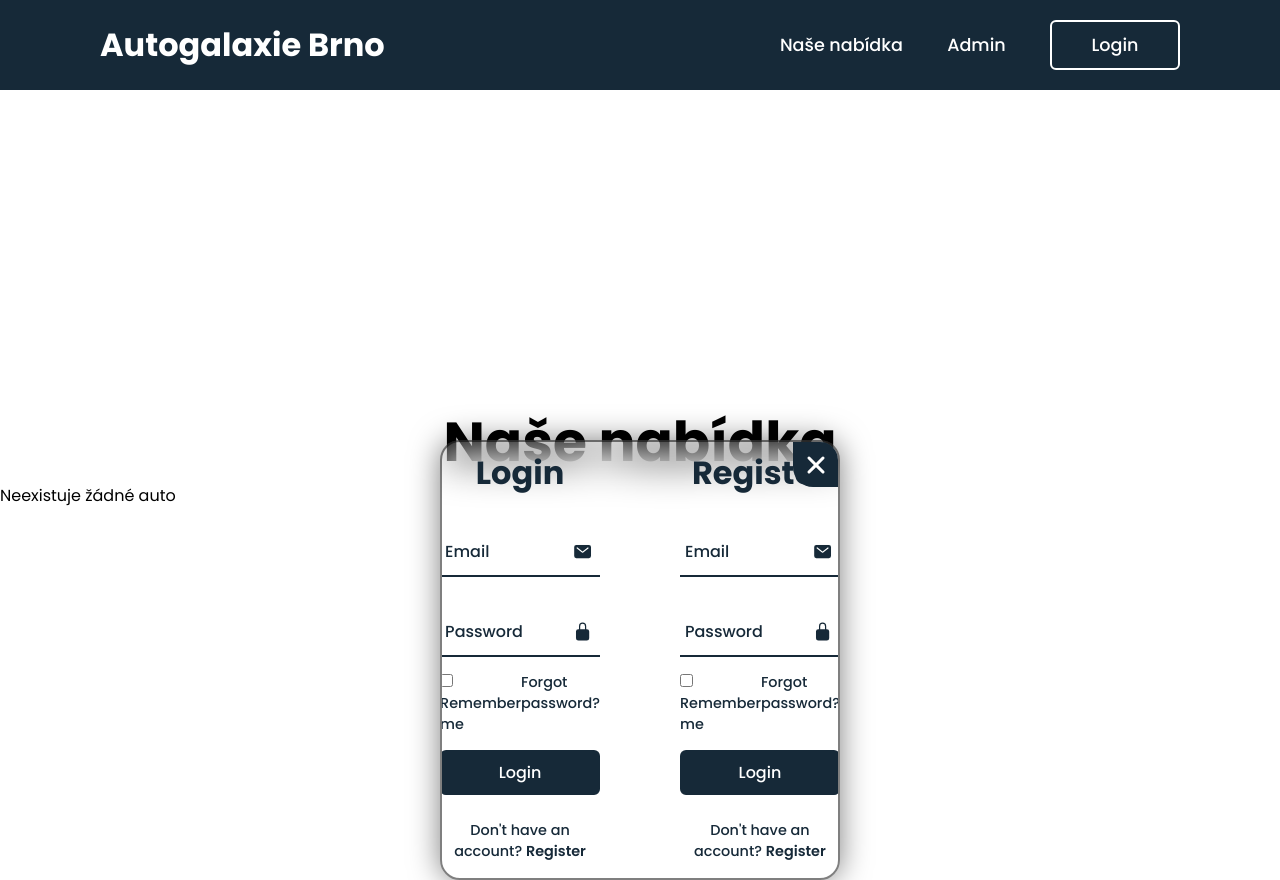
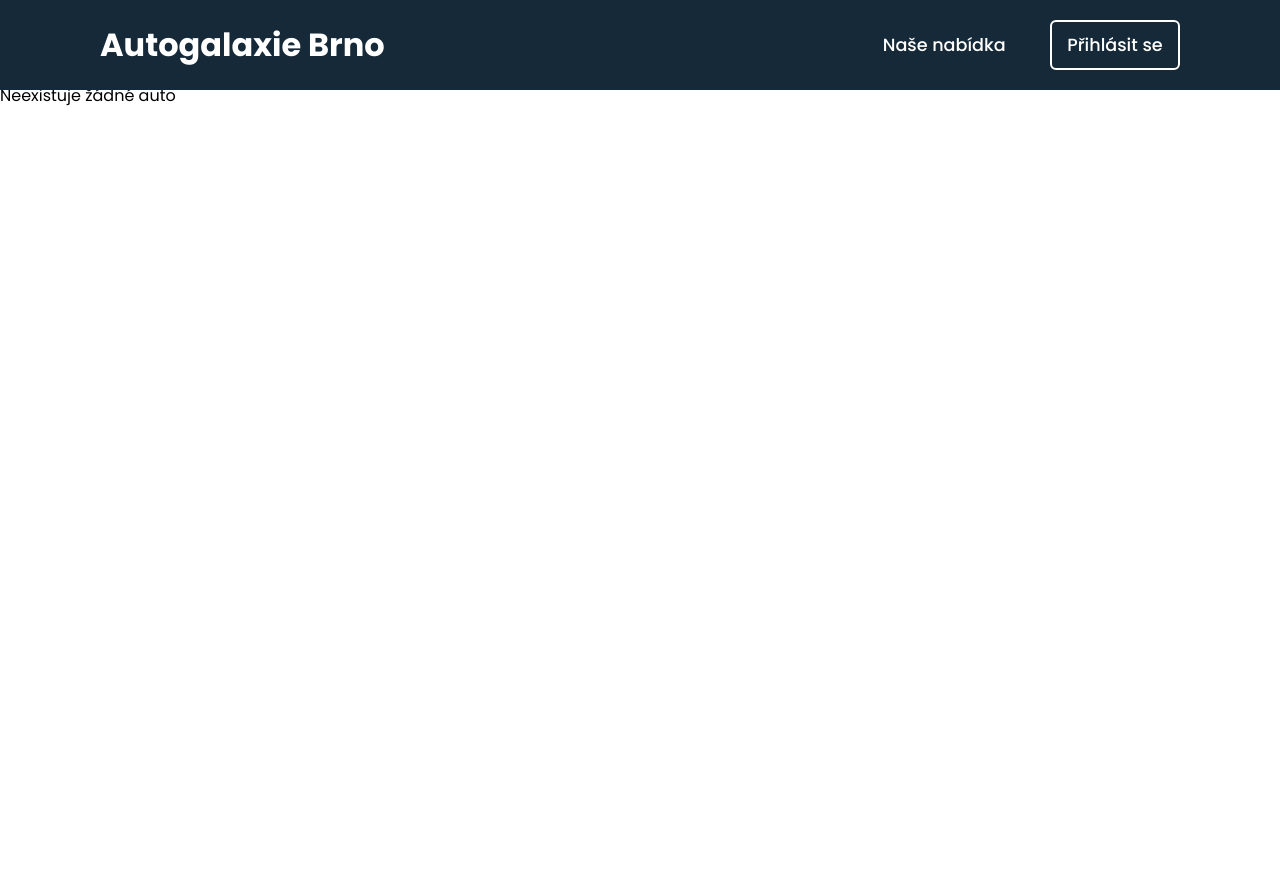
Before and after one commit to jablko3000/carsite, a Django app: page / in a window 1280 px wide. After the commit the page ends 106 px from the top, so only its background shows below. Run offline with Django 4.2, Linux system fonts and the light colour scheme; data that the repository does not hold is empty; some libraries are stand-ins or nearby versions.

Commit message:
Updated navbar, login/logout/register forms

```diff
--- a/auta/models.py
+++ b/auta/models.py
@@ -6,6 +6,7 @@
     model = models.CharField(max_length = 200)
     rok_vyroby = models.IntegerField(validators=[MinValueValidator(1880), MaxValueValidator(2050)])
     cena = models.IntegerField(validators=[MinValueValidator(0)])
+    img = models.CharField(max_length = 200)
     def __str__(self):
         return f"Auto značky {self.znacka}, modelu {self.model}, z roku {self.rok_vyroby}"
 
--- a/auta/static/auta/homepage.css
+++ b/auta/static/auta/homepage.css
@@ -1,18 +1,11 @@
-body{
-  overflow-x: hidden;
-  overflow-y: auto;
-}
-
 .main_content{
   width: 100%;
   height: 100%;
-  overflow-x: none;
 }
 
 h1{
   font-size: 55px;
   text-align: center;
-  margin-top: -5vh;
 }
 
 .car_show{
@@ -43,7 +36,7 @@
 }
 
 .car_preview img{
-  object-fit: cover;
+  object-fit: contain;
   width: 15vw;
   height: 15vh;
   border-radius: 18px;
--- /dev/null
+++ b/auta/static/auta/login-register.css
@@ -0,0 +1,219 @@
+.login-register-form{
+    display: flex;
+    justify-content: center;
+    align-items: center;
+}
+
+.background{
+    position: fixed;
+    width: 100vw;
+    height: 200vh;
+    background: rgba(0,0,0,0.1);
+    backdrop-filter: blur(2px);
+    z-index: 95;
+    opacity: 0;
+    visibility: hidden;
+    transition: opacity .5s ease, visibility .5s ease;
+}
+
+.background.active{
+    opacity: 1;
+    visibility: visible;
+}
+
+.wrapper{
+    position: fixed;
+    width: 30vw;
+    height: 55vh;
+    transform: translateY(50%);
+    background: transparent;
+    border: 2px solid rgba(0,0,0,0.5);
+    border-radius: 20px;
+    backdrop-filter: blur(20px);
+    z-index: 98;
+    box-shadow: 0 0 30px rgba(0,0,0,0.5);
+    display: flex;
+    justify-content: center;
+    align-items: center;
+    overflow: hidden;
+    transition: opacity .5s ease, height .25s ease, transform .25s ease;
+    opacity: 0;
+    scale: 0;
+}
+
+.wrapper.active-popup{
+    transform: translateY(75%);
+    opacity: 1;
+    scale: 1;
+}
+
+.wrapper.active{
+    height: 85vh;
+    transform: translateY(66%);
+}
+
+.wrapper .form-box{
+    width: 100%;
+    padding: 40px;
+}
+
+.wrapper .form-box.login{
+    transition: transform 0.18s ease;
+    transform: translateX(0px);
+}
+
+.wrapper.active .form-box.login{
+    transition: none;
+    transform: translateX(-40vw);
+}
+
+.wrapper.logout .form-box.login{
+    transition: none;
+    transform: translateX(-40vw);
+}
+
+.wrapper .form-box.register{
+    position: absolute;
+    transform: translateX(40vw);
+ }
+
+.wrapper.active .form-box.register{
+    transition: transform 0.18s ease;
+    transform: translateX(0px);
+}
+
+.wrapper .form-box.logout{
+    position: absolute;
+    transform: translateX(40vw);
+ }
+
+.wrapper.logout .form-box.logout{
+    transition: transform 0.18s ease;
+    transform: translateX(0px);
+}
+
+.wrapper .icon-close{
+    position: absolute;
+    top: 0;
+    right: 0;
+    width: 45px;
+    height: 45px;
+    background: #162938;
+    font-size: 2rem;
+    color: #fff;
+    display: flex;
+    justify-content: center;
+    align-items: center;
+    border-bottom-left-radius: 20px;
+    cursor: pointer;
+    z-index: 1;
+}
+
+.form-box h2{
+    font-size: 2rem;
+    color: #162938;
+    text-align: center;
+}
+
+.input-box{
+    position: relative;
+    width: 100%;
+    height: 50px;
+    border-bottom: 2px solid #162938;
+    margin: 30px 0;
+}
+
+.input-box label{
+    position: absolute;
+    top: 50%;
+    left: 5px;
+    font-size: 1rem;
+    transform: translateY(-50%);
+    color: #162938;
+    pointer-events: none;
+    font-weight: 500;
+    transition: .5s;
+}
+
+.input-box input:focus~label,
+.input-box input:not(:placeholder-shown)~label {
+    top: -5px;
+    left: 5px;
+    color: #162938;
+    font-size: 0.8rem;
+    font-weight: 500;
+}
+
+.input-box input{
+    width: 100%;
+    height: 100%;
+    border: none;
+    outline: none;
+    background: transparent;
+    font-size: 1rem;
+    color: #162938;
+    font-weight: 500;
+    padding: 0 35px 0 5px;
+}
+
+.input-box .icon{
+    position: absolute;
+    right: 8px;
+    font-size: 1.2rem;
+    color: #162938;
+    line-height: 57px;
+}
+
+.remember{
+    font-size: .9rem;
+    color: #162938;
+    font-weight: 500;
+    margin: -15px 0 15px;
+    display: flex;
+    justify-content: space-between;
+}
+
+.remember label input{
+    accent-color: #162938;
+    margin-right: 3px;
+}
+
+.remember a{
+    color: #162938;
+    text-decoration: none;
+}
+
+.remember a:hover{
+    text-decoration: underline;
+}
+
+.btn{
+    width: 100%;
+    height: 45px;
+    background: #162938;
+    border: none;
+    outline: none;
+    border-radius: 6px;
+    cursor: pointer;
+    font-size: 1rem;
+    color: #fff;
+    font-weight: 500;
+}
+
+.login-register{
+    font-size: .9rem;
+    color: #162938;
+    text-align: center;
+    font-weight: 500;
+    margin: 25px 0 10px;
+}
+
+.login-register p a{
+    color: #162938;
+    text-decoration: none;
+    font-weight: 600;
+}
+
+.login-register p a:hover{
+    text-decoration: underline;
+}
--- /dev/null
+++ b/auta/static/auta/login-register.js
@@ -0,0 +1,46 @@
+const wrapper = document.querySelector('.wrapper');
+const loginLink = document.querySelector('.login-link');
+const registerLink = document.querySelector('.register-link');
+const btnLoginPopup = document.querySelector('.btnLogin-popup');
+const btnLogoutPopup = document.querySelector('.btnLogout-popup');
+const iconClose = document.querySelector('.icon-close');
+const background = document.querySelector('.background');
+
+registerLink.addEventListener('click', () => {
+    wrapper.classList.add('active');
+});
+
+loginLink.addEventListener('click', () => {
+    wrapper.classList.remove('active');
+});
+
+try{
+    btnLoginPopup.addEventListener('click', () => {
+        wrapper.classList.add('active-popup');
+        background.classList.add('active');
+    });
+}
+catch(err){
+    console.log(err);
+}
+
+try{
+    btnLogoutPopup.addEventListener('click', () => {
+        wrapper.classList.add('active-popup');
+        wrapper.classList.add('logout');
+        background.classList.add('active');
+    });
+}
+catch(err){
+    console.log(err);
+}
+
+iconClose.addEventListener('click', () => {
+    wrapper.classList.remove('active-popup');
+    background.classList.remove('active');
+});
+
+background.addEventListener('click', () => {
+    wrapper.classList.remove('active-popup');
+    background.classList.remove('active');
+});
--- a/auta/static/auta/navbar.css
+++ b/auta/static/auta/navbar.css
@@ -72,152 +72,22 @@
   color: #162938;
 }
 
-.wrapper{
-  position: relative;
-  top: 50%;
-  left: 50%;
-  transform: translate(-50%, 100%);
-  width: 400px;
-  height: 440px;
+.navigation .btnLogout-popup{
+  color: #fff;
+  font-size: 1.1rem;
+  font-weight: 500;
+  margin-left: 40px;
+  width: 130px;
+  height: 50px;
   background: transparent;
-  border: 2px solid rgba(0,0,0,0.5);
-  border-radius: 20px;
-  backdrop-filter: blur(20px);
-  z-index: 98;
-  box-shadow: 0 0 30px rgba(0,0,0,0.5);
-  display: flex;
-  justify-content: center;
-  align-items: center;
-  overflow: hidden;
-}
-
-.wrapper .form-box{
-  width: 100%;
-  padding: 40px;
-}
-
-.wrapper .icon-close{
-  position: absolute;
-  top: 0;
-  right: 0;
-  width: 45px;
-  height: 45px;
-  background: #162938;
-  font-size: 2rem;
-  color: #fff;
-  display: flex;
-  justify-content: center;
-  align-items: center;
-  border-bottom-left-radius: 20px;
+  border: 2px solid #fff;
+  outline: none;
+  border-radius: 6px;
   cursor: pointer;
-  z-index: 1;
-}
-
-.form-box h2{
-  font-size: 2rem;
-  color: #162938;
-  text-align: center;
-}
-
-.input-box{
-  position: relative;
-  width: 100%;
-  height: 50px;
-  border-bottom: 2px solid #162938;
-  margin: 30px 0;
-}
-
-.input-box label{
-  position: absolute;
-  top: 50%;
-  left: 5px;
-  font-size: 1rem;
-  transform: translateY(-50%);
-  color: #162938;
-  pointer-events: none;
-  font-weight: 500;
   transition: .5s;
 }
 
-.input-box input:focus~label,
-.input-box input:not(:placeholder-shown)~label {
-  top: -5px;
-  left: 5px;
+.navigation .btnLogout-popup:hover{
+  background: #fff;
   color: #162938;
-  font-size: 0.8rem;
-  font-weight: 500;
 }
-
-.input-box input{
-  width: 100%;
-  height: 100%;
-  border: none;
-  outline: none;
-  background: transparent;
-  font-size: 1rem;
-  color: #162938;
-  font-weight: 500;
-  padding: 0 35px 0 5px;
-}
-
-.input-box .icon{
-  position: absolute;
-  right: 8px;
-  font-size: 1.2rem;
-  color: #162938;
-  line-height: 57px;
-}
-
-.remember{
-  font-size: .9rem;
-  color: #162938;
-  font-weight: 500;
-  margin: -15px 0 15px;
-  display: flex;
-  justify-content: space-between;
-}
-
-.remember label input{
-  accent-color: #162938;
-  margin-right: 3px;
-}
-
-.remember a{
-  color: #162938;
-  text-decoration: none;
-}
-
-.remember a:hover{
-  text-decoration: underline;
-}
-
-.btn{
-  width: 100%;
-  height: 45px;
-  background: #162938;
-  border: none;
-  outline: none;
-  border-radius: 6px;
-  cursor: pointer;
-  font-size: 1rem;
-  color: #fff;
-  font-weight: 500;
-}
-
-.login-register{
-  font-size: .9rem;
-  color: #162938;
-  text-align: center;
-  font-weight: 500;
-  margin: 25px 0 10px;
-}
-
-.login-register p a{
-  color: #162938;
-  text-decoration: none;
-  font-weight: 600;
-}
-
-.login-register p a:hover{
-  text-decoration: underline;
-}
--- a/auta/templates/auta/base.html
+++ b/auta/templates/auta/base.html
@@ -3,7 +3,9 @@
 <head>
     <meta charset="UTF-8">
     <meta name="viewport" content="width=device-width, initial-scale=1">
-    <link rel="stylesheet" href="static/auta/navbar.css">
+    {% load static %}
+    <link rel="stylesheet" href="/static/navbar.css">
+    <link rel="stylesheet" href="/static/login-register.css">
     <link rel="stylesheet" href="https://cdnjs.cloudflare.com/ajax/libs/font-awesome/6.4.0/css/all.min.css" />
     {% block head%}{% endblock head %}
     <title>{% block title %}Autogalaxie Brno{% endblock title %}</title>
@@ -11,6 +13,7 @@
 <body>
     <main>
     <div id="navbar">{% include "auta/navbar.html" %}</div>
+    <div id="login-register-form" class="login-register-form">{% include "auta/login-register.html" %}</div>
     <div id="content">{% block content %}{% endblock %}</div>
     </main>
 </body>
--- a/auta/templates/auta/homepage.html
+++ b/auta/templates/auta/homepage.html
@@ -1,8 +1,8 @@
 {% extends "auta/base.html" %}
 {% block title %}{{ block.super }}{% endblock %}
 {% block head %}
-    <link rel="stylesheet" href="static/auta/homepage.css"/>
-    <link rel="stylesheet" href="static/auta/swiper.css"/>
+    <link rel="stylesheet" href="/static/homepage.css"/>
+    <link rel="stylesheet" href="/static/swiper.css"/>
     <script>
         function formattedNumber(x) {
             document.write(x.toString().replace(/\B(?=(\d{3})+(?!\d))/g, " "));
@@ -17,7 +17,7 @@
               <div class="car_show">
                   {% for auto in auta_list %}
                   <div id="auto-{{auto.id}}" class="car_preview" onclick="window.location.href='/{{auto.id}}'" style="cursor: pointer;">
-                      <img src="static/auta/auto.jpeg"/>
+                      <img src="{{auto.img}}" alt="Obrázek {{ auto.znacka }} {{ auto.model }} {{ auto.rok_vyroby }}">
                       <div class="car_description">
                           <h2>{{ auto.znacka }} {{ auto.model }}</h2>
                           <h3>{{ auto.rok_vyroby }}</h3>
--- /dev/null
+++ b/auta/templates/auta/login-register.html
@@ -0,0 +1,99 @@
+<div class="wrapper">
+    <span class="icon-close"><ion-icon name="close"></ion-icon></span>
+
+    <div class="form-box login" >
+      <h2>Přihlásit se</h2>
+      <form action="{% url 'auta:user_login' %}" method="post">
+        {% csrf_token %}
+        <div class="input-box">
+          <span class="icon"><ion-icon name="mail"></ion-icon></span>
+          <input type="email" name="email" id="email" required placeholder="" autocomplete="email">
+          <label>E-mail</label>
+        </div>
+        <div class="input-box">
+          <span class="icon"><ion-icon name="lock-closed"></ion-icon></span>
+          <input type="password" name="password" id="password" required placeholder="" autocomplete="current-password">
+          <label>Heslo</label>
+        </div>
+        <div class="remember">
+          <label><input type="checkbox">Zapamatovat si mě</label>
+          <a href="#">Zapomenuté heslo?</a>
+        </div>
+        <button type="submit" class="btn">Přihlásit se</button>
+        <div class="login-register">
+          <p>Nemáte účet? <a href="#" class="register-link">Registrovat se</a></p>
+        </div>
+      </form>
+    </div>
+
+    <div class="form-box register" >
+      <h2>Registrovat se</h2>
+      <form action="#">
+        {% csrf_token %}
+        <input type="text" id="autofill-if-you-dare" style="position: absolute; z-index: -1; top: 20px; width: 0; height:0; display: none;" />
+        <div class="input-box">
+            <span class="icon"><ion-icon name="person"></ion-icon></span>
+            <input type="text" required placeholder="" autocomplete="name">
+            <label>Jméno a příjmení</label>
+        </div>
+        <div class="input-box">
+          <span class="icon"><ion-icon name="mail"></ion-icon></span>
+          <input type="email" required placeholder="" autocomplete="email">
+          <label>E-mail</label>
+        </div>
+        <div class="input-box">
+            <span class="icon"><ion-icon name="call"></ion-icon></span>
+            <input type="text" required placeholder="" autocomplete="tel">
+            <label>Telefon</label>
+        </div>
+        <div class="input-box">
+          <span class="icon"><ion-icon name="lock-closed"></ion-icon></span>
+          <input type="password" required placeholder="" autocomplete="new-password" >
+          <label>Heslo</label>
+        </div>
+        <div class="input-box">
+            <span class="icon"><ion-icon name="lock-closed"></ion-icon></span>
+            <input type="password" required placeholder="" autocomplete="new-password">
+            <label>Potvrzení hesla</label>
+          </div>
+        <button type="submit" class="btn">Register</button>
+        <div class="login-register">
+          <p>Již máte účet? <a href="#" class="login-link">Přihlásit se</a></p>
+        </div>
+      </form>
+    </div>
+
+    <div class="form-box logout">
+        <h2>Opravdu se chcete odhlásit?</h2>
+        <form action="{% url 'auta:user_logout' %}" method="post">
+            {% csrf_token %}
+            <button type="submit" class="btn">Odhlásit se</button>
+        </form>
+    </div>
+
+</div>
+<div class="background"></div>
+
+
+
+
+<script src="/static/login-register.js"></script>
+<script>
+    window.onload = function() {
+        var show_popup = "{{ show_popup }}";
+        if (show_popup == "True") {
+            wrapper.classList.add('active-popup');
+            background.classList.add('active');
+        }
+        var email = "{{ email }}";
+        if (email != "") {
+            document.getElementById("email").value = email;
+        }
+        var error_message = "{{ error_message }}";
+        if (error_message != "") {
+            alert(error_message);
+        }
+    };
+</script>
+<script type="module" src="https://unpkg.com/ionicons@7.1.0/dist/ionicons/ionicons.esm.js"></script>
+<script nomodule src="https://unpkg.com/ionicons@7.1.0/dist/ionicons/ionicons.js"></script>
--- a/auta/templates/auta/navbar.html
+++ b/auta/templates/auta/navbar.html
@@ -2,62 +2,11 @@
   <h2 class="logo">Autogalaxie Brno</h2>
   <nav class="navigation">
     <a href="{%url 'auta:homepage'%}">Naše nabídka</a>
-    <a href="{%url 'admin:index'%}">Admin</a>
-    <button class="btnLogin-popup">Login</button>
+    {%if user.is_authenticated%}
+      <a href="{%url 'admin:index'%}">Admin</a>
+      <button class="btnLogout-popup">Odhlásit se</button>
+    {%else%}
+      <button class="btnLogin-popup">Přihlásit se</button>
+    {%endif%}
   </nav>
 </header>
-
-<div class="wrapper">
-  <span class="icon-close"><ion-icon name="close"></ion-icon></span>
-
-  <div class="form-box login" >
-    <h2>Login</h2>
-    <form action="#">
-      <div class="input-box">
-        <span class="icon"><ion-icon name="mail"></ion-icon></span>
-        <input type="email" required placeholder="">
-        <label>Email</label>
-      </div>
-      <div class="input-box">
-        <span class="icon"><ion-icon name="lock-closed"></ion-icon></span>
-        <input type="password" required placeholder="">
-        <label>Password</label>
-      </div>
-      <div class="remember">
-        <label><input type="checkbox">Remember me</label>
-        <a href="#">Forgot password?</a>
-      </div>
-      <button type="submit" class="btn">Login</button>
-      <div class="login-register">
-        <p>Don't have an account? <a href="#" class="register-link">Register</a></p>
-      </div>
-    </form>
-  </div>
-
-  <div class="form-box register" >
-    <h2>Register</h2>
-    <form action="#">
-      <div class="input-box">
-        <span class="icon"><ion-icon name="mail"></ion-icon></span>
-        <input type="email" required placeholder="">
-        <label>Email</label>
-      </div>
-      <div class="input-box">
-        <span class="icon"><ion-icon name="lock-closed"></ion-icon></span>
-        <input type="password" required placeholder="">
-        <label>Password</label>
-      </div>
-      <div class="remember">
-        <label><input type="checkbox">Remember me</label>
-        <a href="#">Forgot password?</a>
-      </div>
-      <button type="submit" class="btn">Login</button>
-      <div class="login-register">
-        <p>Don't have an account? <a href="#" class="register-link">Register</a></p>
-      </div>
-    </form>
-  </div>
-</div>
-
-<script type="module" src="https://unpkg.com/ionicons@7.1.0/dist/ionicons/ionicons.esm.js"></script>
-<script nomodule src="https://unpkg.com/ionicons@7.1.0/dist/ionicons/ionicons.js"></script>
--- a/auta/urls.py
+++ b/auta/urls.py
@@ -1,10 +1,14 @@
-from django.urls import path
+from django.urls import path, re_path
+from django.views.generic import RedirectView
 
 from . import views
 
 app_name = "auta"
 urlpatterns = [
     path("", views.HomePageView.as_view(), name="homepage"),
-    path("<int:pk>/", views.DetailView.as_view(), name="detail"),
+    path("<int:auto_id>/", views.car_view, name="detail"),
     path("<int:auto_id>/reserve/", views.reserve, name="reserve"),
+    path("login/", views.user_login, name="user_login"),
+    path("logout/", views.user_logout, name="user_logout"),
+    re_path(r'^.*$', RedirectView.as_view(url='/', permanent=True), name='index'),
 ]
--- a/auta/views.py
+++ b/auta/views.py
@@ -1,9 +1,13 @@
-from django.http import HttpResponse
+from django.http import HttpResponse, HttpResponseRedirect, Http404
 from django.views import generic
 from django.shortcuts import render, get_object_or_404
 from datetime import datetime, timedelta
+from django.contrib.auth import authenticate, login, logout
+from django.contrib.auth.models import User
+from django.urls import reverse
 
 from .models import Auto, Rezervace
+from django.contrib.auth.models import User
 
 # Create your views here.
 class HomePageView(generic.ListView):
@@ -11,6 +15,12 @@
     context_object_name = "auta_list"
     def get_queryset(self):
         return Auto.objects.all().order_by('-rok_vyroby')
+    def get_context_data(self, **kwargs):
+        context = super().get_context_data(**kwargs)
+        context['show_popup'] = self.request.GET.get('show_popup', False)
+        context['email'] = self.request.GET.get('email', "")
+        context['error_message'] = self.request.GET.get('error_message', "")
+        return context
 
 class DetailView(generic.DetailView):
     model = Auto
@@ -19,6 +29,13 @@
         context = super().get_context_data(**kwargs)
         context['aktualni_datum_a_cas'] = datetime.now().strftime('%Y-%m-%dT%H:%M')
         return context
+
+def car_view(request, auto_id):
+    try:
+        auto = Auto.objects.get(pk=auto_id)
+    except Auto.DoesNotExist:
+        raise Http404("Auto neexistuje")
+    return render(request, 'auta/detail.html', {"auto": auto})
 
 def reserve(request, auto_id):
     auto = get_object_or_404(Auto, pk = auto_id)
@@ -56,3 +73,36 @@
 
     # Pokud žádost nebyla metoda POST nebo pokud datum_a_cas nebylo definováno, zobrazte formulář.
     return render(request, 'auta/detail.html', {"auto": auto, "error_message": "Rezervace nebyla provedena.", 'aktualni_datum_a_cas' : datum_a_cas.strftime('%Y-%m-%dT%H:%M')})
+
+def user_login(request):
+    if request.method == 'POST':
+        email = request.POST.get('email')
+        password = request.POST.get("password")
+        try:
+            username = User.objects.get(email=email)
+        except:
+            return HttpResponseRedirect(reverse('auta:homepage') + '?show_popup=True&email=' + email + '&error_message=Neplatné přihlašovací údaje.')
+        user = authenticate(request, username=username, password=password)
+        if user is not None:
+            login(request, user)
+            return HttpResponseRedirect(reverse('auta:homepage') + '?error_message=Úspěšně přihlášeno.')
+        else:
+            return HttpResponseRedirect(reverse('auta:homepage') + '?show_popup=True&email=' + email + '&error_message=Neplatné přihlašovací údaje.')
+
+def user_logout(request):
+    if request.method == 'POST':
+        logout(request)
+        return HttpResponseRedirect(reverse('auta:homepage') + '?error_message=Úspěšně odhlášeno.')
+
+
+
+
+def register(request):
+    email = request.POST["email"]
+    password = request.POST["password"]
+    user = User.objects.create_user(email, email, password)
+    if user is not None:
+        login(request, user)
+        return HttpResponse("Registrace byla úspěšná.")
+    else:
+        return HttpResponse("Neplatné registrační údaje.")
```
Also changed, not shown: auta/templates/auta/detail.html (+15 -1 lines), auta/migrations/0004_auto_img.py (added).
